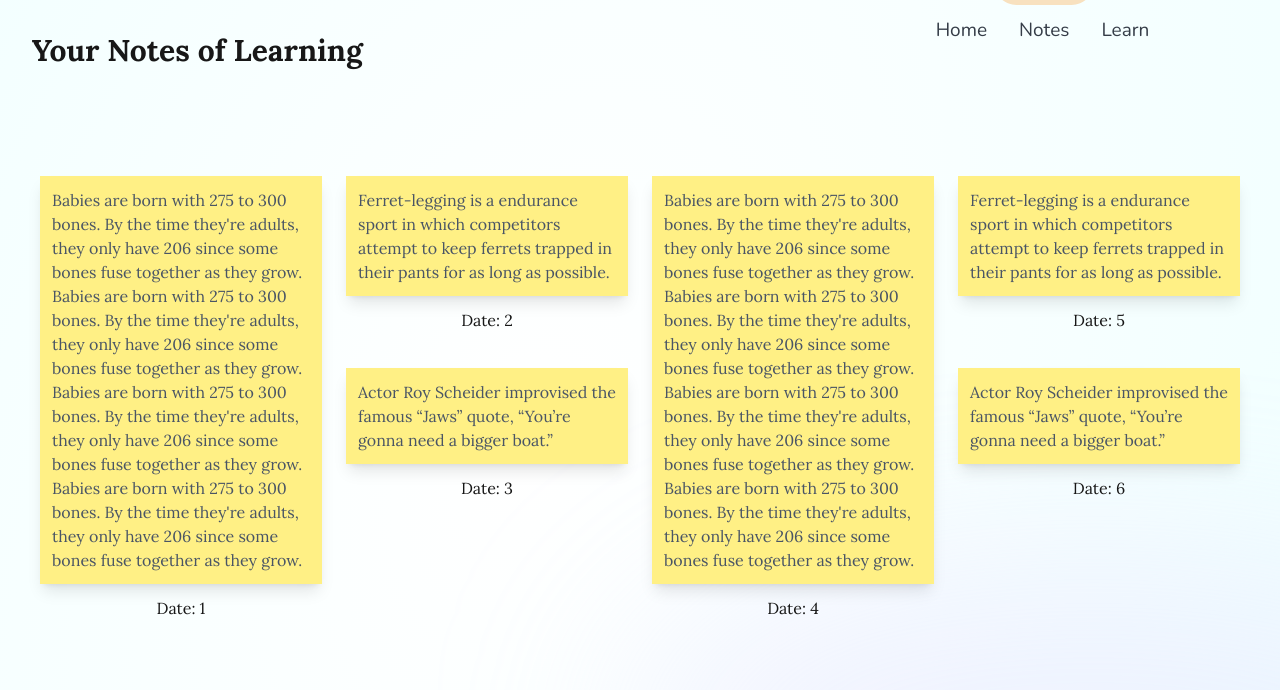
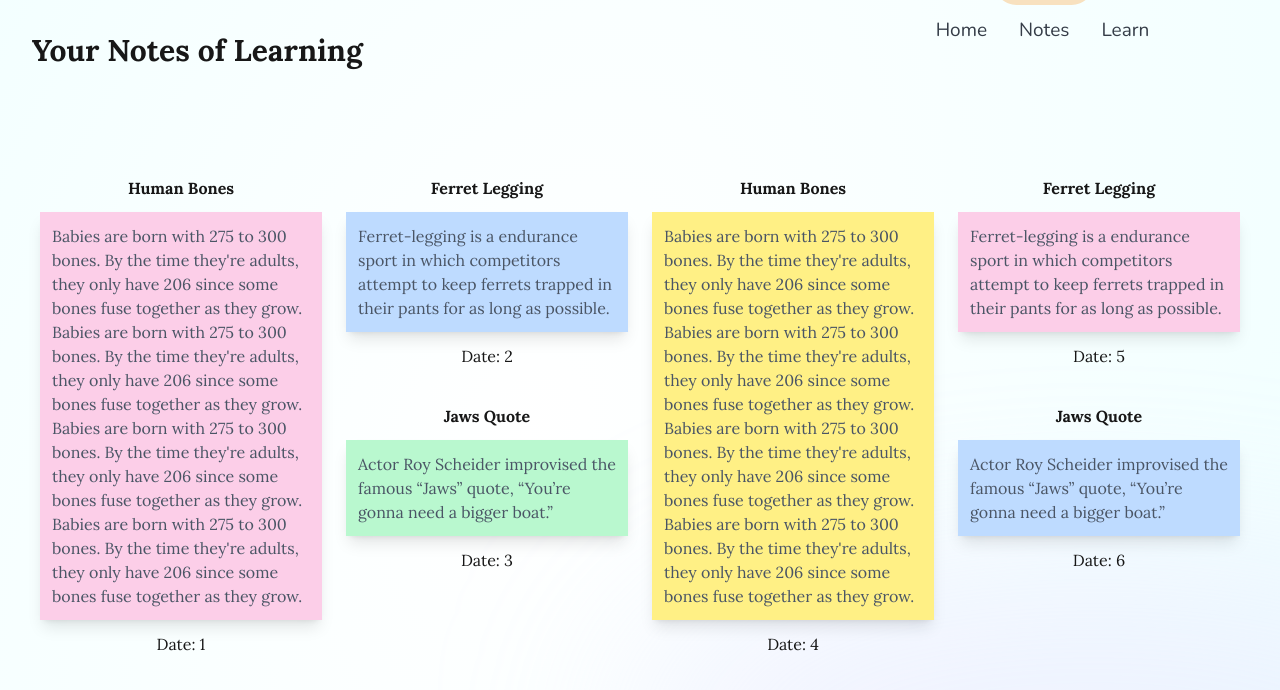
Before and after one commit to calik2/WebJam2025, a Next.js app in the folder webjam/: page /notes in a window 1280 px wide. Shown: the top 690 px of the page. Built offline with nearby package versions, Linux system fonts and the light colour scheme.

Commit message:
dyanmic colors for the notes hehe

```diff
--- a/webjam/src/app/notes/stickynote.tsx
+++ b/webjam/src/app/notes/stickynote.tsx
@@ -1,13 +1,28 @@
 export default function StickyNote({
   date,
   content,
+  header,
 }: {
   date: number;
   content: string;
+  header?: string;
 }) {
+  const chooseColor = () => {
+    const colors = [
+      "bg-yellow-200",
+      "bg-pink-200",
+      "bg-blue-200",
+      "bg-green-200",
+    ];
+    return colors[date % colors.length];
+  };
   return (
     <div className="flex flex-col items-center gap-3 break-inside-avoid">
-      <div className="bg-yellow-200 p-3 mt-9 shadow-lg break-words inline-block w-auto max-w-xs ">
+      {header && <div className="font-bold mt-9">{header}</div>}
+
+      <div
+        className={`${chooseColor()} p-3 shadow-lg break-words inline-block w-auto max-w-xs `}
+      >
         <div className="text-gray-600">{content}</div>
       </div>
       <div className="whitespace-pre-wrap">Date: {date}</div>
```
